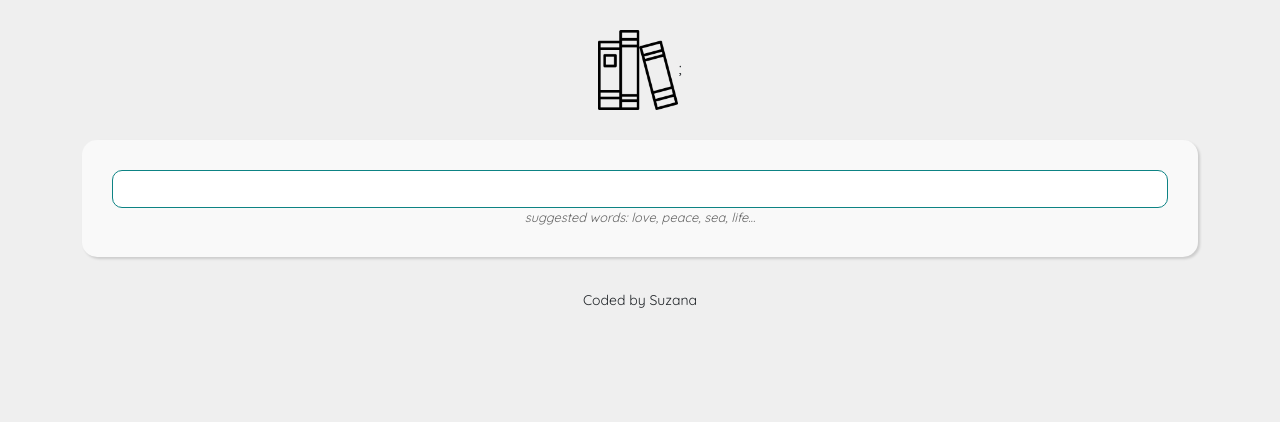
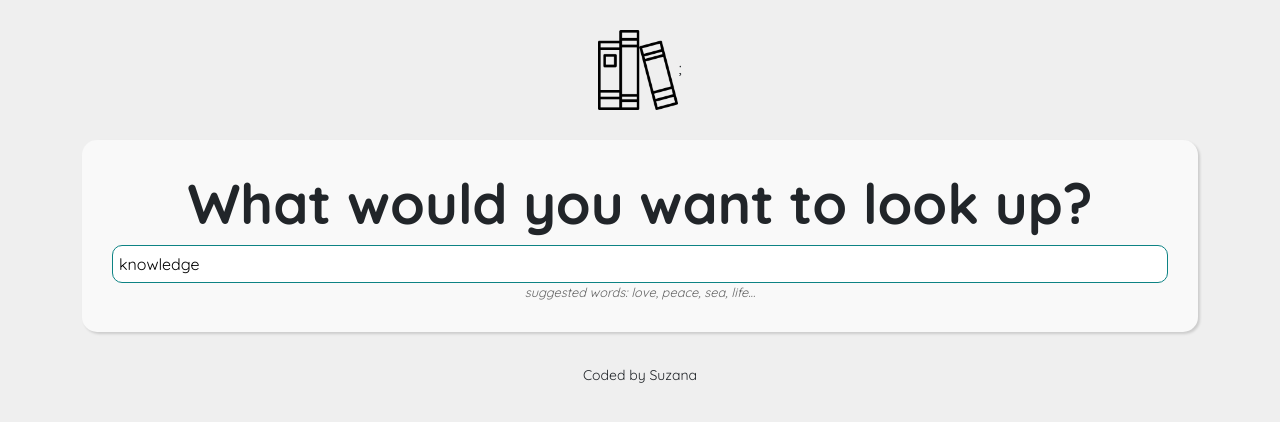
Before and after one commit to QSuzyQ/dictionary-project, a React (Create React App) app: page / in a window 1280 px wide. Shown: the top 422 px of the page. Built offline with nearby package versions, Linux system fonts and the light colour scheme; no server answers.

Commit message:
Implemented default keyword in input

```diff
--- a/src/Dictionary.js
+++ b/src/Dictionary.js
@@ -36,9 +36,15 @@ export default function Dictionary(props) {
     return (
       <div className="Dictionary">
         <section>
+          <h1>What would you want to look up?</h1>
+
           <div className="form">
             <form onSubmit={handleSubmit}>
-              <input type="search" onChange={handleKeywordChange} />
+              <input
+                type="search"
+                onChange={handleKeywordChange}
+                defaultValue={props.defaultKeyword}
+              />
             </form>
             <div className="hint">
               suggested words: love, peace, sea, life...
```
